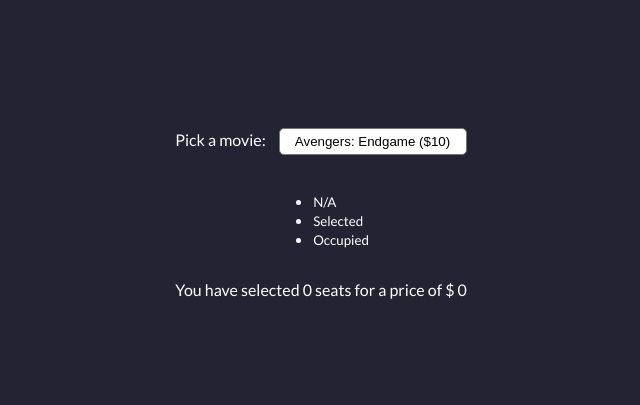
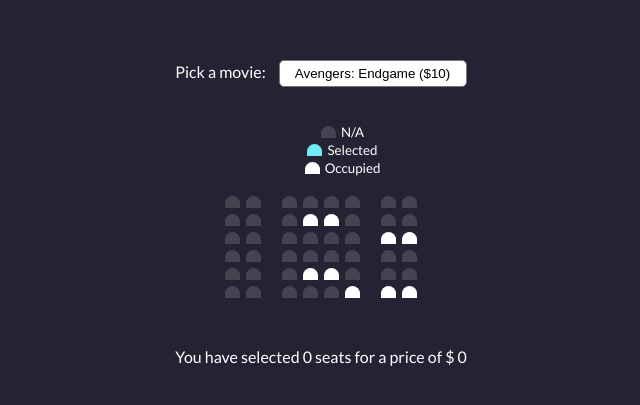
Before and after one commit to volbur/2-Movie-Seat-Booking-Validator-vanilla-js, a plain HTML site: page index.html in a window 1280 px wide. Shown: the part 189-594 px from the top of the page, without its empty margins (319-959 px from the left). Drawn offline with Linux system fonts and the light colour scheme.

Commit message:
[style.css] addid style for element: grid seats

```diff
--- a/style.css
+++ b/style.css
@@ -31,3 +31,58 @@ body {
   -webkit-appearance: none;
   appearance: none;
 }
+
+.container {
+  perspective: 1000px;
+  margin-bottom: 30px;
+}
+
+.seat {
+  background-color: #444451;
+  height: 12px;
+  width: 15px;
+  margin: 3px;
+  border-top-left-radius: 10px;
+  border-top-right-radius: 10px;
+}
+
+.seat.selected {
+  background-color: #6feaf6;
+}
+
+.seat.occupied {
+  background-color: #fff;
+}
+
+.seat:nth-of-type(2) {
+  margin-right: 18px;
+}
+
+.seat:nth-last-of-type(2) {
+  margin-left: 18px;
+}
+
+.seat:not(.occupied):hover {
+  cursor: pointer;
+  transform: scale(1.2);
+}
+
+.showcase .seat:not(.occupied):hover {
+  cursor: default;
+  transform: scale(1);
+}
+
+.showcase li {
+  display: flex;
+  align-items: center;
+  justify-content: center;
+  margin: 0 10px;
+}
+
+.showcase li small {
+  margin-left: 2px;
+}
+
+.row {
+  display: flex;
+}
```
